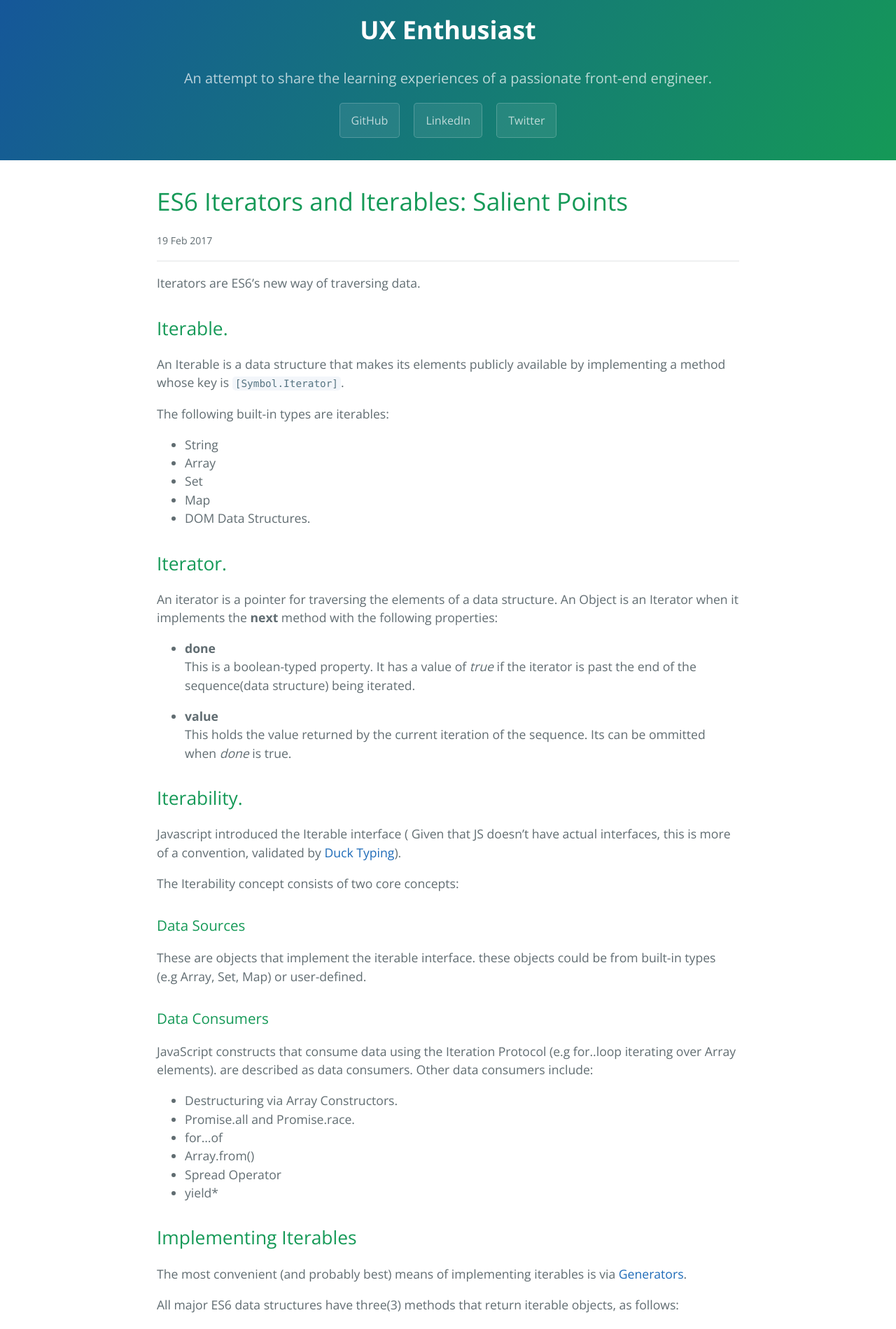
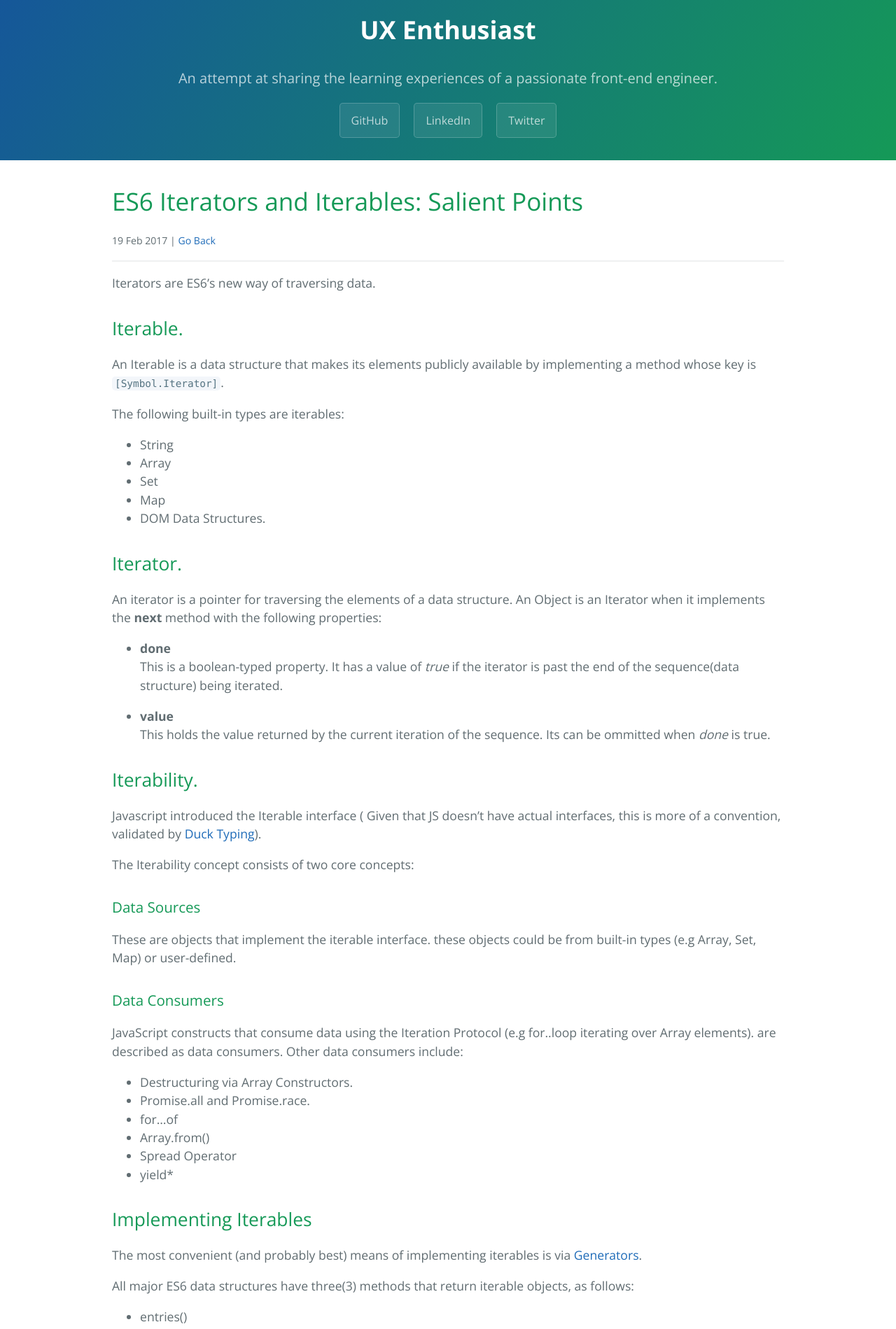
Before and after one commit to anosikeosifo/anosikeosifo.github.io, a Jekyll site: the page built from _posts/2017-02-19-Iterators-and-iterables.markdown, in a window 1280 px wide. Shown: the top 1899 px of the page at 70% size. Built offline with Jekyll 4.4.1, drawn with Linux system fonts in a browser that asks for light colours; comment, search, counter and statistics services are not loaded.

Commit message:
improve ux

```diff
--- a/_config.yml
+++ b/_config.yml
@@ -1,6 +1,6 @@
 # Setup
 title:        UX Enthusiast
-tagline:      An attempt to share the learning experiences of a passionate front-end engineer.
+tagline:      An attempt at sharing the learning experiences of a passionate front-end engineer.
 baseurl:      ""
 paginate:     1
 
--- a/_includes/head.html
+++ b/_includes/head.html
@@ -6,4 +6,5 @@
   <link rel="stylesheet" href="{{ site.baseurl }}/css/normalize.css">
   <link href='https://fonts.googleapis.com/css?family=Open+Sans:400,700' rel='stylesheet' type='text/css'>
   <link rel="stylesheet" href="{{ site.baseurl }}/css/cayman.css">
+  <link rel="stylesheet" href="{{ site.baseurl }}/css/custom.css">
 </head>
--- a/_includes/page-header.html
+++ b/_includes/page-header.html
@@ -1,5 +1,5 @@
 <section class="page-header">
-  <h2 class="project-name">{{ site.title }}</h2>
+  <h2 class="project-name"><a class='project-name' href="{{ site.url }}">{{ site.title }}</a></h2>
   <h4 class="project-tagline">{{ site.tagline }}</h4>
   <a href="https://github.com/anosikeosifo" target="_blank" class="btn">GitHub</a>
   <a href="https://ng.linkedin.com/in/anosikeosifo" target="_blank" class="btn">LinkedIn</a>
--- a/_layouts/post.html
+++ b/_layouts/post.html
@@ -2,7 +2,7 @@
 layout: default
 ---
 <h1>{{ page.title }}</h1>
-<small class="meta">{{ page.date | date_to_string }}</small>
+<small class="breadcrumb">{{ page.date | date_to_string }} | <a class='navigate__home' href="{{ site.url }}">Go Back</a></small>
 
 
 {{ content }}
--- /dev/null
+++ b/css/custom.css
@@ -0,0 +1,12 @@
+.project-name {
+  color: #fff;
+}
+
+@media screen and (min-width: 64em) {
+  .main-content {
+    max-width: 64rem;
+    padding: 2rem;
+    margin: 0 auto;
+    font-size: 1.1rem;
+  }
+}
```
